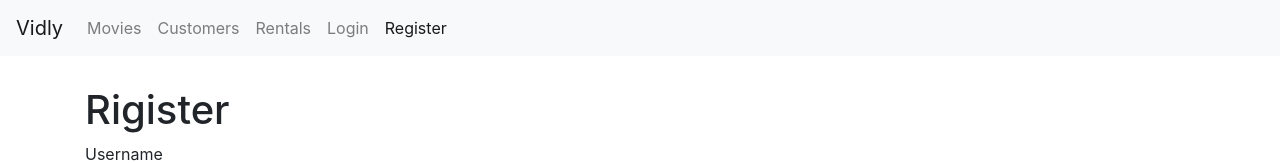
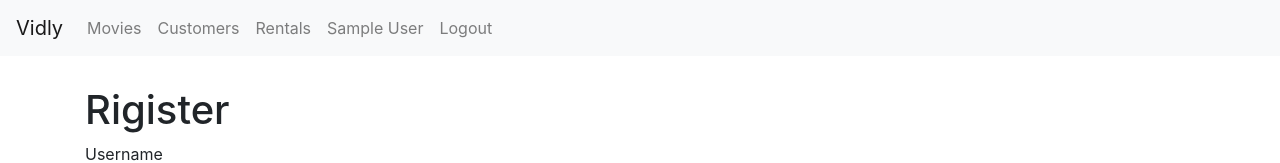
Before and after one commit to qiuxan/react-fakeMovieList, a React (Create React App) app: page /register in a window 1280 px wide. Shown: the top 163 px of the page. Built offline with nearby package versions, Linux system fonts and the light colour scheme; sample sign-in values are in the browser's storage.

Commit message:
add logout feature

```diff
--- a/package.json
+++ b/package.json
@@ -10,6 +10,7 @@
     "bootstrap": "^4.1.1",
     "font-awesome": "^4.7.0",
     "joi-browser": "13.4",
+    "jwt-decode": "^2.2.0",
     "lodash": "^4.17.10",
     "prop-types": "^15.6.2",
     "react": "^17.0.2",
--- a/src/App.js
+++ b/src/App.js
@@ -1,8 +1,8 @@
-import './App.css';
-import Movies from './components/movie';
 import React from 'react';
 import { Route, Switch, Redirect } from 'react-router-dom';
 import { ToastContainer } from 'react-toastify';
+import jwtDecode from 'jwt-decode';
+import Movies from './components/movie';
 import Customers from './components/customers';
 import Rentals from './components/rentals';
 import NotFound from './components/notFound';
@@ -11,14 +11,29 @@
 import LoginForm from './components/loginForm';
 import RegisterForm from './components/registerForm';
 import NewMovie from './components/newMovie';
+import Logout from './components/common/logout';
 import "react-toastify/dist/ReactToastify.css";
+import './App.css';
 
 
-function App() {
+class App extends React.Component {
+
+  state = {};
+
+  componentDidMount() {
+    try {
+      const jwt = localStorage.getItem('token');
+      const user = jwtDecode(jwt);
+      // console.log(user);
+      this.setState({ user });
+    } catch (ex) { }
+  }
+
+  render() {
     return (
       <React.Fragment>
         <ToastContainer />
-      <NaviBar />
+        <NaviBar user={this.state.user} />
         <main className="container">
           {/* <Movies /> */}
 
@@ -26,6 +41,7 @@
 
             <Route path="/register" component={RegisterForm}></Route>
             <Route path="/login" component={LoginForm}></Route>
+            <Route path="/logout" component={Logout}></Route>
             <Route path="/movies/:id" component={MovieForm}></Route>
             <Route path="/moviesnew" exact component={NewMovie}></Route>
 
@@ -41,5 +57,6 @@
       </React.Fragment>
     );
   }
+}
 
 export default App;
--- /dev/null
+++ b/src/components/common/logout.jsx
@@ -0,0 +1,13 @@
+import React from 'react';
+
+class Logout extends React.Component {
+    componentDidMount() {
+        localStorage.removeItem('token');
+        window.location = '/';
+    }
+    render() {
+        return null;
+    }
+}
+
+export default Logout;
--- a/src/components/common/navibar.jsx
+++ b/src/components/common/navibar.jsx
@@ -1,8 +1,8 @@
 import React from 'react';
 import { Link, NavLink } from 'react-router-dom';
-const NaviBar = () => {
+const NaviBar = ({ user }) => {
+    // console.log(user);
     return (
-
         <nav className="navbar navbar-expand-lg navbar-light bg-light">
             <Link className="navbar-brand" to="/">Vidly</Link>
             <button className="navbar-toggler" type="button" data-toggle="collapse" data-target="#navbarSupportedContent" aria-controls="navbarSupportedContent" aria-expanded="false" aria-label="Toggle navigation">
@@ -21,12 +21,31 @@
                     <li className="nav-item">
                         <NavLink className="nav-link" to="/rentals">Rentals</NavLink>
                     </li>
+                    {!user && (
+                        <React.Fragment>
                             <li className="nav-item">
                                 <NavLink className="nav-link" to="/login">Login</NavLink>
                             </li>
                             <li className="nav-item">
                                 <NavLink className="nav-link" to="/register">Register</NavLink>
                             </li>
+                        </React.Fragment>
+                    )}
+
+                    {user && (
+                        <React.Fragment>
+                            <li className="nav-item">
+                                <NavLink className="nav-link" to="/profile">
+                                    {user.name}
+                                </NavLink>
+                            </li>
+                            <li className="nav-item">
+                                <NavLink className="nav-link" to="/logout">
+                                    Logout
+                                </NavLink>
+                            </li>
+                        </React.Fragment>
+                    )}
                 </ul>
 
             </div>
--- a/src/components/loginForm.jsx
+++ b/src/components/loginForm.jsx
@@ -25,7 +25,8 @@
             const { data: jwt } = await login(username, password);
             // console.log(jwt);
             localStorage.setItem('token', jwt);
-            this.props.history.push('/');
+            // this.props.history.push('/');
+            window.location = '/';
 
         } catch (ex) {
 
--- a/src/components/registerForm.jsx
+++ b/src/components/registerForm.jsx
@@ -22,7 +22,9 @@
             const response = await userService.register(this.state.data);
             // console.log(response);
             localStorage.setItem('token', response.headers['x-auth-token']);
-            this.props.history.push('/');
+            // this.props.history.push('/');
+            window.location = '/';
+
         } catch (ex) {
             if (ex.response && ex.response.status === 400) {
                 const errors = { ...this.state.errors }
```
Also changed, not shown: 1 other file (tests, documents, lock files or other folders). Lines whose indentation alone changed are shown as unchanged.
